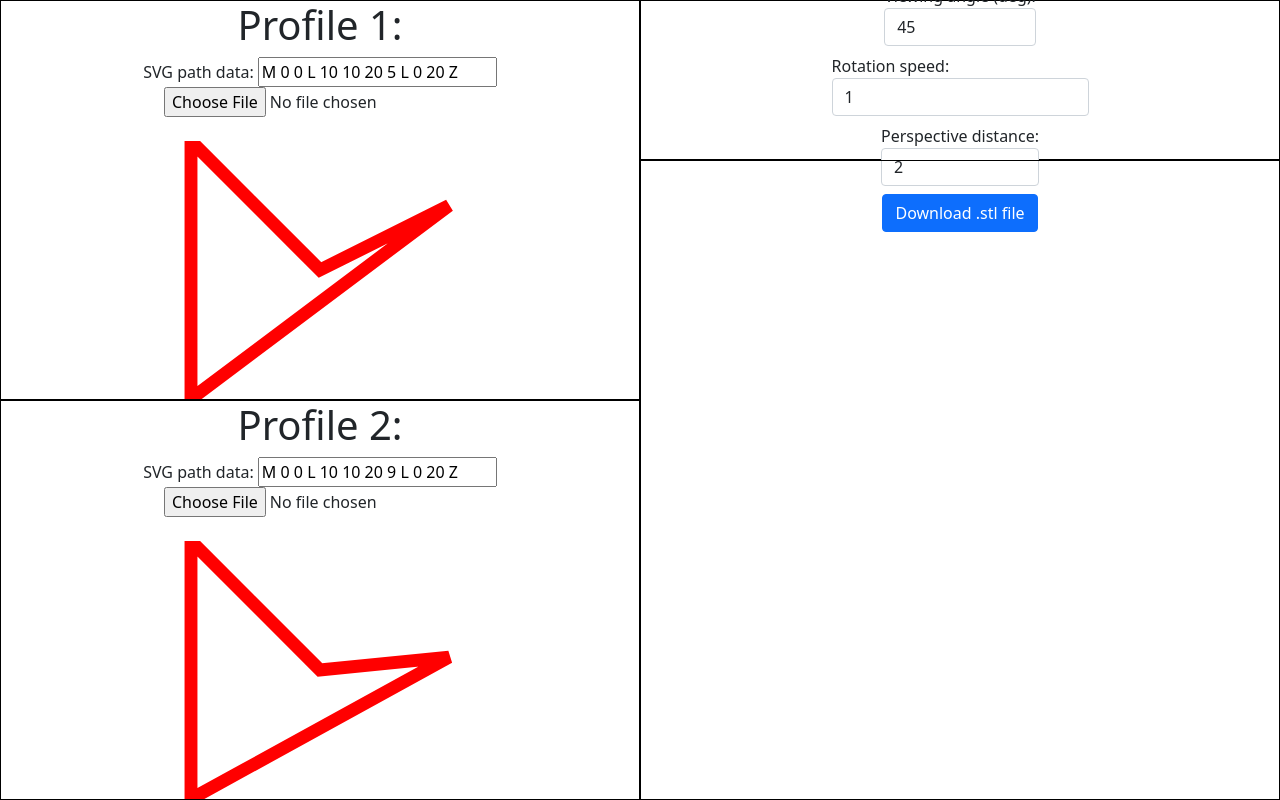
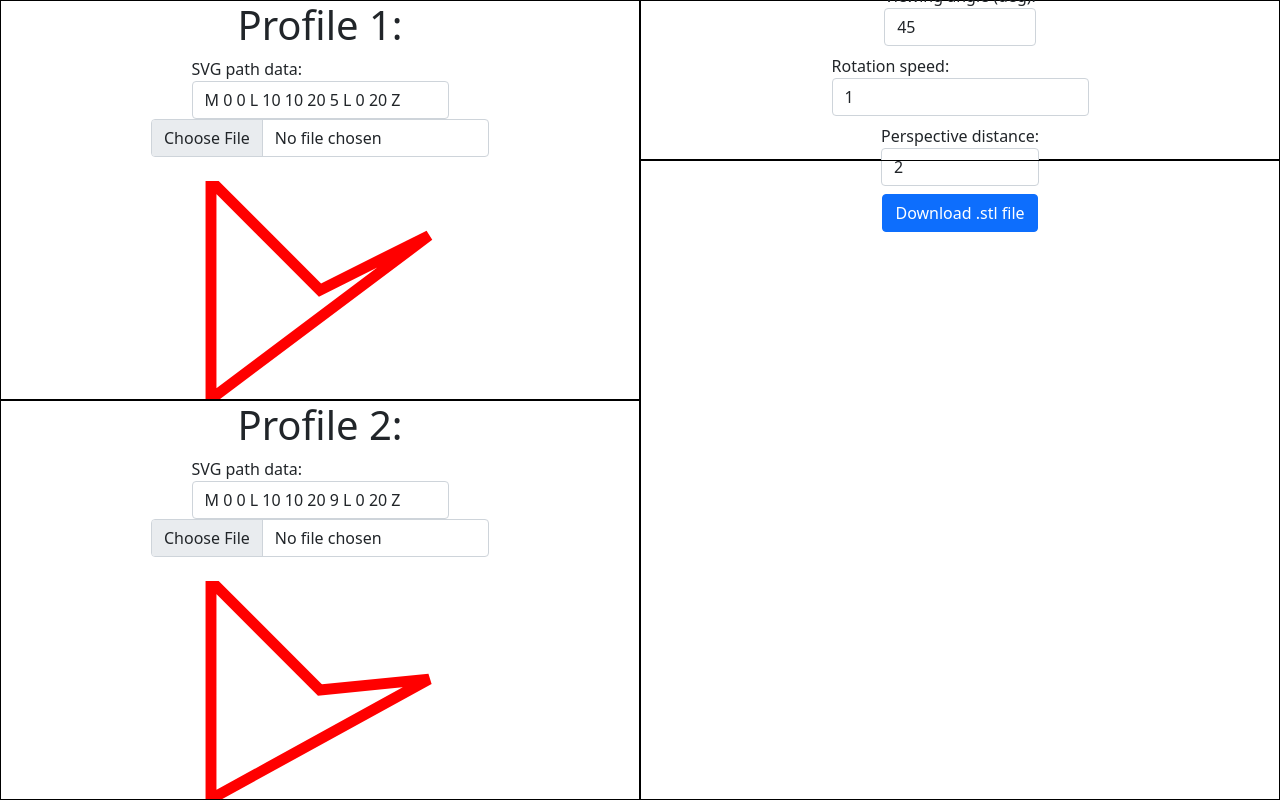
Before and after one commit to 2CATteam/CGProject, a plain HTML site: page index.html in a window 1280 px wide. Drawn offline with nearby package versions, Linux system fonts and the light colour scheme; a script that the page names is missing.

Commit message:
Bootstrap :)

```diff
--- a/index.html
+++ b/index.html
@@ -12,16 +12,16 @@
    <body>
        <div id="input1" class="d-flex flex-column justify-content-center align-items-center">
            <h1>Profile 1:</h1>
-        <label>SVG path data: <input type="text" value="M 0 0 L 10 10 20 5 L 0 20 Z" id="svgData"></label>
-           <form onchange="updateByFile()"><input type="file" id="svgFile1" name="filename" accept=".svg"></form><br/>
+        <label>SVG path data: <input type="text" value="M 0 0 L 10 10 20 5 L 0 20 Z" id="svgData" class="form-control"></label>
+           <form onchange="updateByFile()"><input type="file" id="svgFile1" name="filename" accept=".svg" class="form-control"></form><br/>
         <svg viewBox="0 0 100 100" xmlns="http://www.w3.org/2000/svg" style="width: 300px; height: 300px" id="svgViewer1">
             <path fill="none" stroke="red" d="M 0 0 L 10 10 L 0 20 Z" id="pathTest1"></path>
         </svg>
        </div>
        <div id="input2" class="d-flex flex-column justify-content-center align-items-center">
         <h1>Profile 2:</h1>
-        <label>SVG path data: <input type="text" value="M 0 0 L 10 10 20 9 L 0 20 Z" id="svgData2"></label>
-           <form onchange="updateByFile()"><input type="file" id="svgFile2" name="filename" accept=".svg"></form><br/>
+        <label>SVG path data: <input type="text" value="M 0 0 L 10 10 20 9 L 0 20 Z" id="svgData2" class="form-control"></label>
+           <form onchange="updateByFile()"><input type="file" id="svgFile2" name="filename" accept=".svg" class="form-control"></form><br/>
         <svg viewBox="0 0 100 100" xmlns="http://www.w3.org/2000/svg" style="width: 300px; height: 300px" id="svgViewer2">
             <path fill="none" stroke="red" d="M 0 0 L 10 10 L 0 20 Z" id="pathTest2"></path>
         </svg>
```
